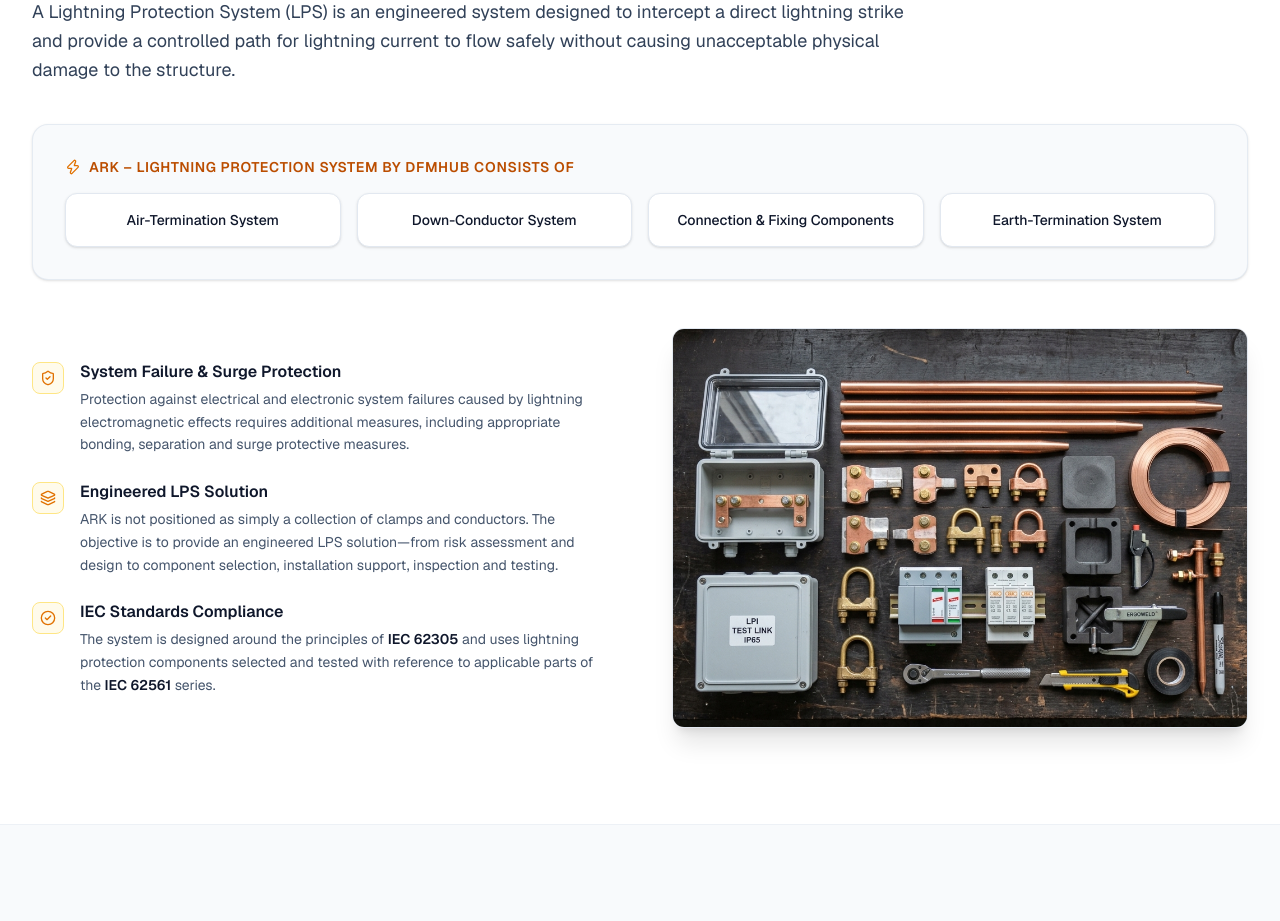
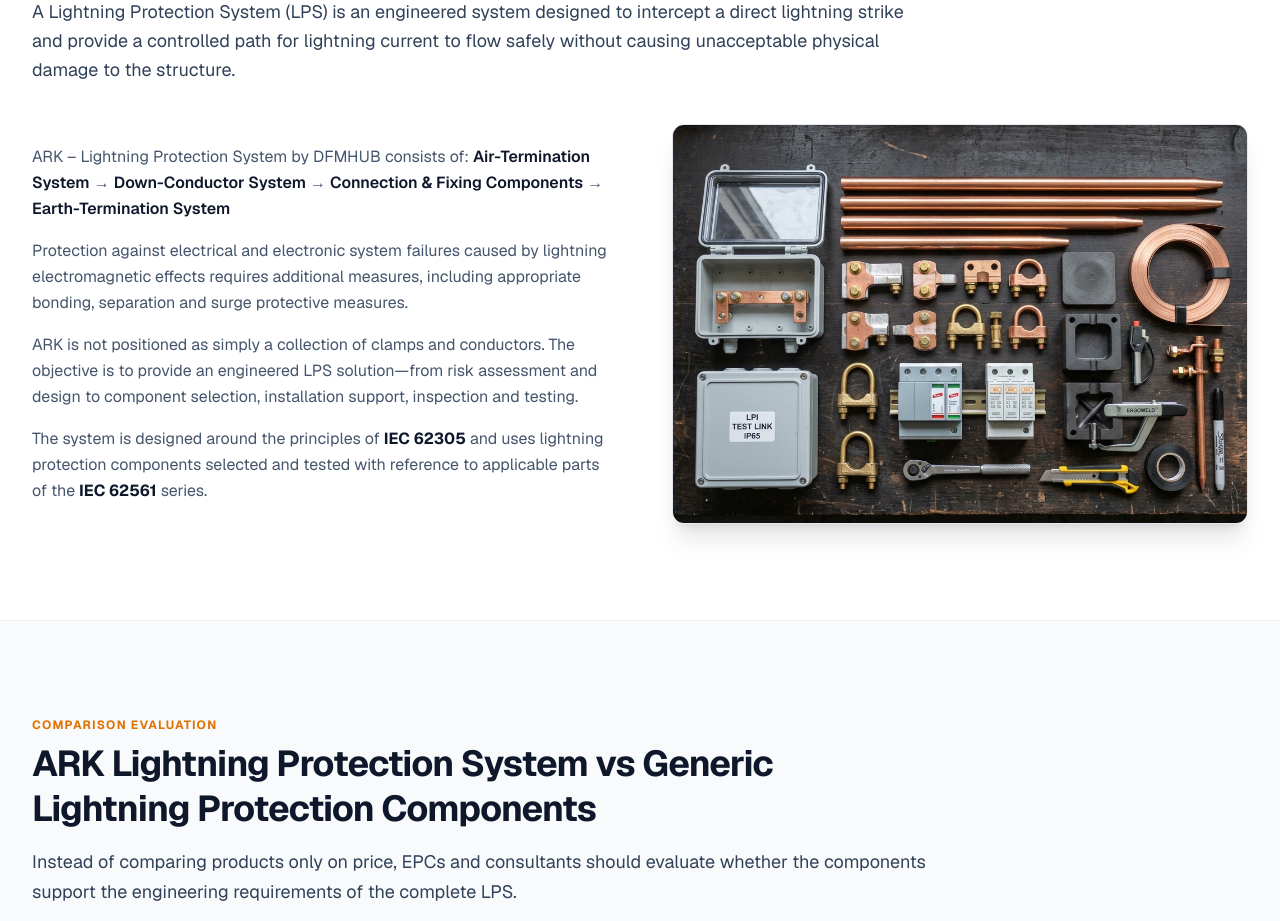
Before and after one commit to anasmohamad369/dfmhub, a Next.js app: page /lightning-protection-system in a window 1280 px wide. Shown: the part 920-1841 px from the top of the page. Built offline with nearby package versions, Linux system fonts and the light colour scheme.

Commit message:
feat: update SEO metadata and simplify Lightning Protection page content layout

```diff
--- a/src/app/lightning-protection-system/page.tsx
+++ b/src/app/lightning-protection-system/page.tsx
@@ -6,9 +6,11 @@
 import FAQAccordion from "@/components/FAQAccordion";
 
 export const metadata = {
-  title: "Lightning Protection Systems (IS/IEC 62305) | DFMHUB",
+  title: "Lightning Protection System Manufacturer in India | ARK Make by DFMHUB",
   description:
-    "ARK Make air terminations, mesh and down conductors, test links, bonding and coordinated SPDs, designed by rolling sphere method to IS/IEC 62305.",
+    "ARK Make Lightning Protection System by DFMHUB offers engineered air terminals, conductors, clamps, connectors and LPS components for industrial, commercial and infrastructure projects in India.",
+  keywords:
+    "lightning protection system, lightning protection system manufacturer, lightning protection system India, ARK lightning protection system, external lightning protection system, conventional lightning protection system, IEC 62305 lightning protection, IEC 62561 components, lightning protection products, DFMHUB lightning protection",
 };
 
 export default function LightningProtectionPage() {
@@ -317,76 +319,21 @@
             </p>
           </div>
 
-          {/* System Component Flow Banner */}
-          <div className="mb-12 bg-slate-50 border border-slate-200/80 rounded-2xl p-6 lg:p-8 shadow-sm">
-            <div className="text-xs sm:text-sm font-semibold uppercase tracking-wider text-amber-700 mb-4 flex items-center gap-2">
-              <Zap className="w-4 h-4 text-amber-600" />
-              <span>ARK – Lightning Protection System by DFMHUB consists of</span>
-            </div>
-
-            <div className="grid grid-cols-1 sm:grid-cols-2 lg:grid-cols-4 gap-3 sm:gap-4 items-center">
-              <div className="bg-white border border-slate-200 rounded-xl p-4 shadow-sm text-center font-medium text-slate-900 text-sm flex items-center justify-between sm:justify-center gap-2">
-                <span>Air-Termination System</span>
-                <ChevronRight className="w-4 h-4 text-amber-500 sm:hidden" />
-              </div>
-              <div className="bg-white border border-slate-200 rounded-xl p-4 shadow-sm text-center font-medium text-slate-900 text-sm flex items-center justify-between sm:justify-center gap-2">
-                <span>Down-Conductor System</span>
-                <ChevronRight className="w-4 h-4 text-amber-500 sm:hidden" />
-              </div>
-              <div className="bg-white border border-slate-200 rounded-xl p-4 shadow-sm text-center font-medium text-slate-900 text-sm flex items-center justify-between sm:justify-center gap-2">
-                <span>Connection & Fixing Components</span>
-                <ChevronRight className="w-4 h-4 text-amber-500 sm:hidden" />
-              </div>
-              <div className="bg-white border border-slate-200 rounded-xl p-4 shadow-sm text-center font-medium text-slate-900 text-sm">
-                <span>Earth-Termination System</span>
-              </div>
-            </div>
-          </div>
-
           <div className="grid grid-cols-1 lg:grid-cols-12 gap-10 lg:gap-16 items-center">
-            {/* Detailed Content Points */}
-            <div className="lg:col-span-6 space-y-6 text-sm text-slate-600 leading-relaxed">
-              <div className="flex gap-4 items-start">
-                <div className="w-8 h-8 rounded-lg bg-amber-50 border border-amber-200 text-amber-600 flex items-center justify-center shrink-0 mt-0.5">
-                  <ShieldCheck className="w-4 h-4" />
-                </div>
-                <div>
-                  <h3 className="font-semibold text-slate-900 text-base mb-1">
-                    System Failure & Surge Protection
-                  </h3>
-                  <p className="text-slate-600 leading-relaxed">
-                    Protection against electrical and electronic system failures caused by lightning electromagnetic effects requires additional measures, including appropriate bonding, separation and surge protective measures.
-                  </p>
-                </div>
-              </div>
-
-              <div className="flex gap-4 items-start">
-                <div className="w-8 h-8 rounded-lg bg-amber-50 border border-amber-200 text-amber-600 flex items-center justify-center shrink-0 mt-0.5">
-                  <Layers className="w-4 h-4" />
-                </div>
-                <div>
-                  <h3 className="font-semibold text-slate-900 text-base mb-1">
-                    Engineered LPS Solution
-                  </h3>
-                  <p className="text-slate-600 leading-relaxed">
-                    ARK is not positioned as simply a collection of clamps and conductors. The objective is to provide an engineered LPS solution—from risk assessment and design to component selection, installation support, inspection and testing.
-                  </p>
-                </div>
-              </div>
-
-              <div className="flex gap-4 items-start">
-                <div className="w-8 h-8 rounded-lg bg-amber-50 border border-amber-200 text-amber-600 flex items-center justify-center shrink-0 mt-0.5">
-                  <CheckCircle2 className="w-4 h-4" />
-                </div>
-                <div>
-                  <h3 className="font-semibold text-slate-900 text-base mb-1">
-                    IEC Standards Compliance
-                  </h3>
-                  <p className="text-slate-600 leading-relaxed">
-                    The system is designed around the principles of <strong className="text-slate-900 font-semibold">IEC 62305</strong> and uses lightning protection components selected and tested with reference to applicable parts of the <strong className="text-slate-900 font-semibold">IEC 62561</strong> series.
-                  </p>
-                </div>
-              </div>
+            {/* Detailed Content Paragraphs */}
+            <div className="lg:col-span-6 space-y-4 text-sm sm:text-base text-slate-600 leading-relaxed font-normal">
+              <p>
+                ARK – Lightning Protection System by DFMHUB consists of: <strong className="text-slate-900 font-semibold">Air-Termination System</strong> → <strong className="text-slate-900 font-semibold">Down-Conductor System</strong> → <strong className="text-slate-900 font-semibold">Connection & Fixing Components</strong> → <strong className="text-slate-900 font-semibold">Earth-Termination System</strong>
+              </p>
+              <p>
+                Protection against electrical and electronic system failures caused by lightning electromagnetic effects requires additional measures, including appropriate bonding, separation and surge protective measures.
+              </p>
+              <p>
+                ARK is not positioned as simply a collection of clamps and conductors. The objective is to provide an engineered LPS solution—from risk assessment and design to component selection, installation support, inspection and testing.
+              </p>
+              <p>
+                The system is designed around the principles of <strong className="font-bold text-slate-900">IEC 62305</strong> and uses lightning protection components selected and tested with reference to applicable parts of the <strong className="font-bold text-slate-900">IEC 62561</strong> series.
+              </p>
             </div>
 
             {/* Image Column */}
```
